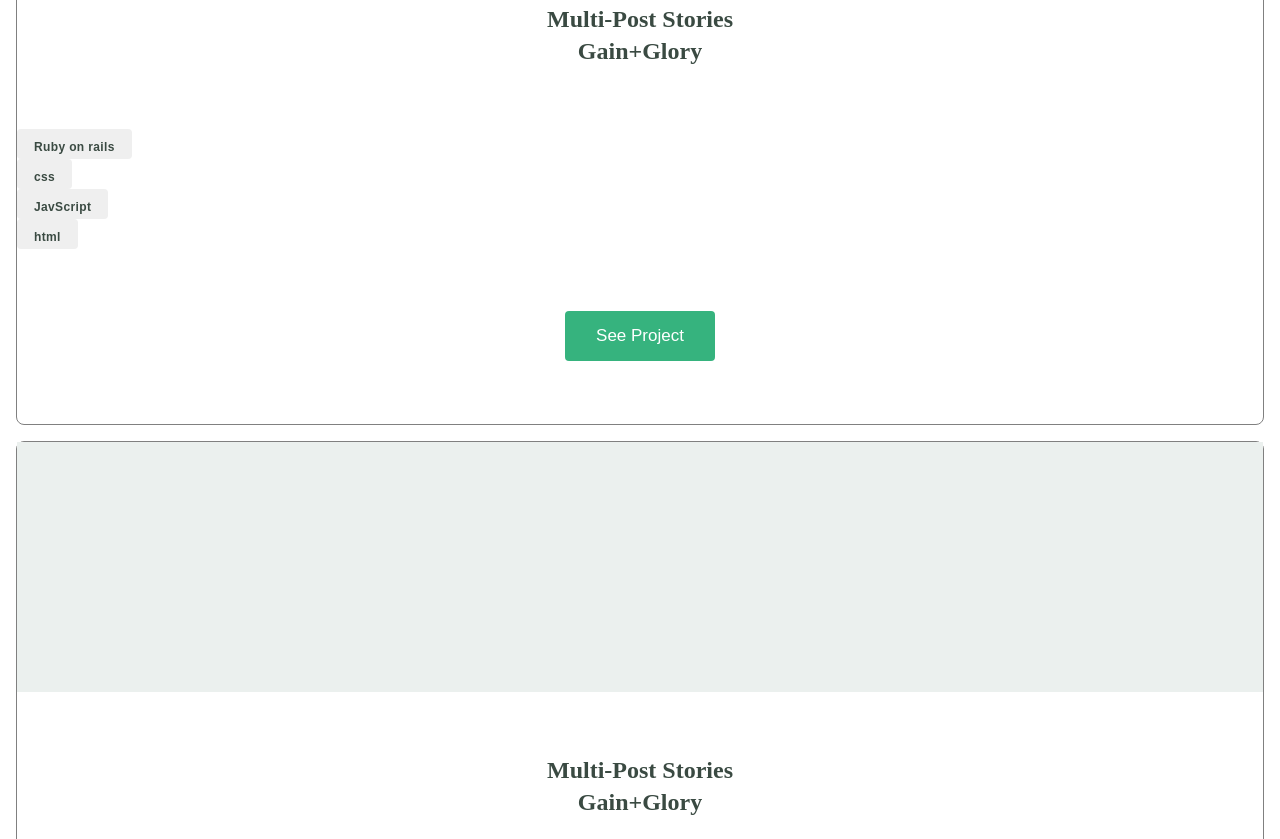
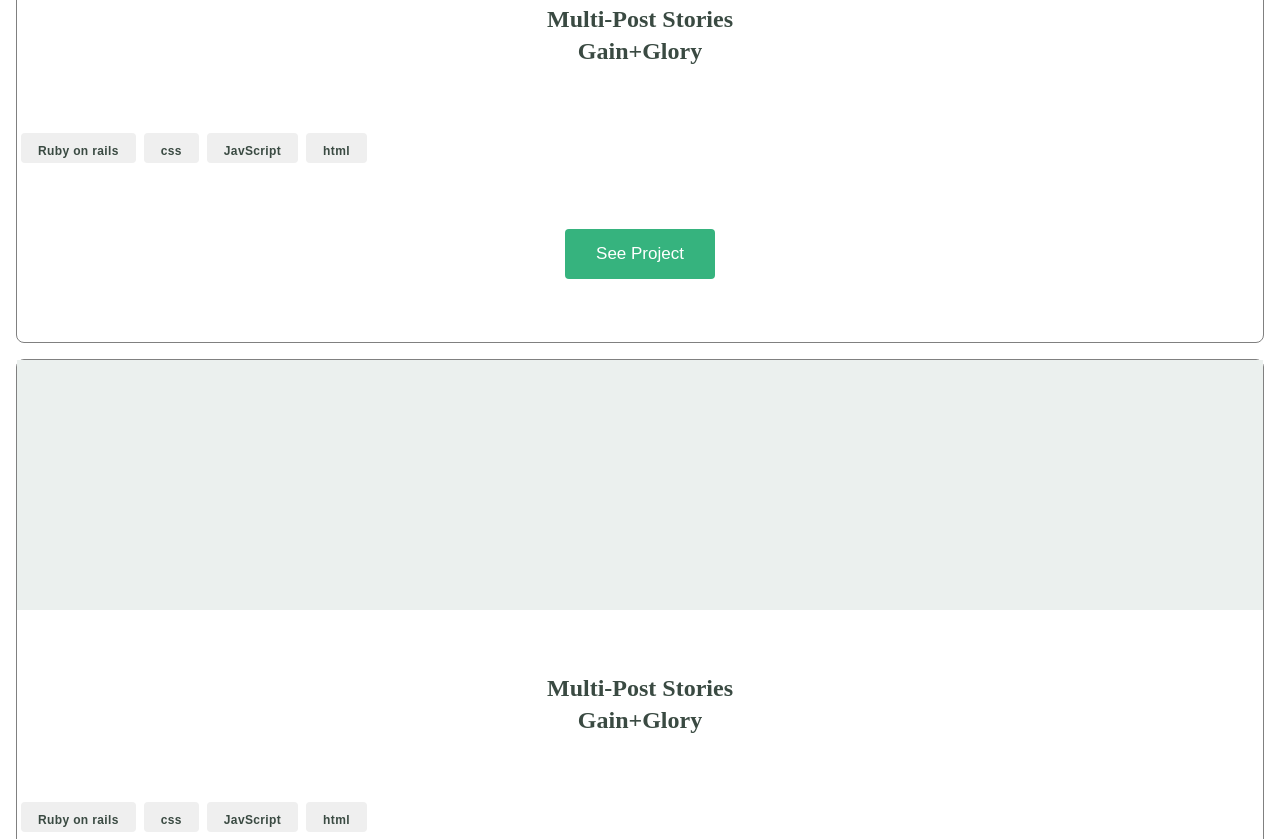
Before and after one commit to JansueT/Portfolio, a website: page index.html in a window 1280 px wide. Shown: the part 1179-2018 px from the top of the page. Drawn offline with Linux system fonts and the light colour scheme.

Commit message:
Update Css

```diff
--- a/style.css
+++ b/style.css
@@ -322,6 +322,8 @@ textarea:hover {
   flex: none;
   order: 0;
   flex-grow: 0;
+  float:left;
+  padding: 4px;
 }
 
 .btn1 {
```
